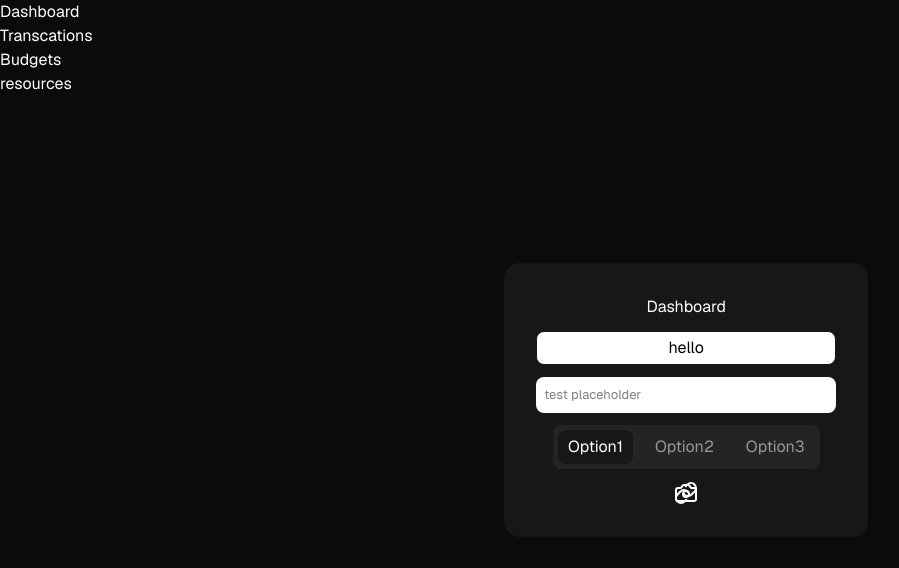
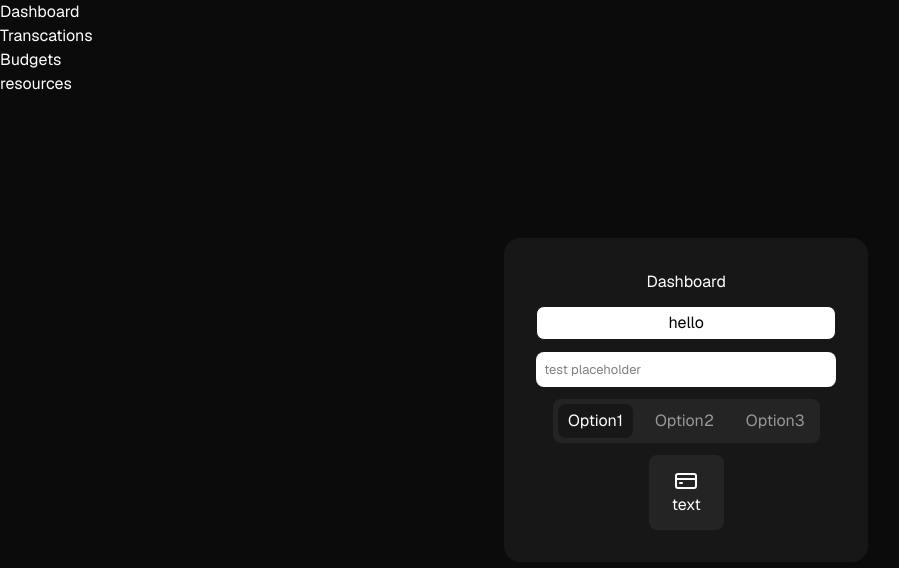
Before and after one commit to oscarrbridge/financial-dashboard-aut, a Next.js app: page / in a window 1280 px wide. Shown: the top 568 px of the page, without its empty margins (0-899 px from the left). Built offline with nearby package versions, Linux system fonts and the light colour scheme; no server answers.

Commit message:
Created a new NavIcon UI component

```diff
--- a/app/(dashboard)/page.tsx
+++ b/app/(dashboard)/page.tsx
@@ -2,6 +2,7 @@
 
 import { Button, Input, Wrapper, MultiSelect, NavIcon } from '@/app/components/ui/ui'
 import { useAuth } from '@/context/authContext'
+import { CreditCard } from 'lucide-react'
 
 export default function DashboardPage() {
   const user = useAuth();
@@ -16,7 +17,7 @@ export default function DashboardPage() {
       <Button onClick={showToast} buttonText="hello" />
       <Input placeholder="test placeholder" />
       <MultiSelect options={["Option1", "Option2", "Option3"]}/>
-      <NavIcon icon="camera" text="text" link="/transactions"/>
+      <NavIcon icon={CreditCard} text="text" link="/transactions"/>
     </Wrapper>
   );
 }
--- a/app/components/ui/ui.css
+++ b/app/components/ui/ui.css
@@ -79,3 +79,16 @@
     background: var(--secondary-color);
     color: var(--text-color);
 }
+
+.custom-nav-icon {
+    display: flex;
+    justify-content: center;
+    align-items: center;
+
+    padding: 10px;
+    background-color: var(--widget-color);
+    border-radius: var(--radius-sm);
+
+    width: 75px;
+    height: 75px;
+}
--- a/app/components/ui/ui.tsx
+++ b/app/components/ui/ui.tsx
@@ -2,8 +2,9 @@
 
 import React from "react";
 import { useState } from "react";
-import "./ui.css"
-import { Camera, Link } from 'lucide-react';
+import "./ui.css";
+import { type LucideIcon } from "lucide-react";
+import Link from "next/link";
 
 type ButtonProps = {
 	buttonText?: string;
@@ -91,18 +92,19 @@ export function MultiSelect({ options, onChange }: MultiSelectProps) {
 }
 
 type NavIconProps = {
-  icon: string
-  text: string
-  link?: string
-}
+	icon: LucideIcon;
+	text: string;
+	link?: string;
+};
 
-export function NavIcon( { icon, text, link }: NavIconProps) {
+export function NavIcon({ icon: Icon, text, link }: NavIconProps) {
 	return (
-    <div className="custom-nav-icon">
-      <Link href={link}>
-        <Camera />
+			<Link
+				href="/transactions"
+				className="custom-nav-icon flex flex-col items-center"
+			>
+				<Icon />
 				{text}
 			</Link>
-    </div>
-  )
+	);
 }
```
Lines whose indentation alone changed are shown as unchanged.
